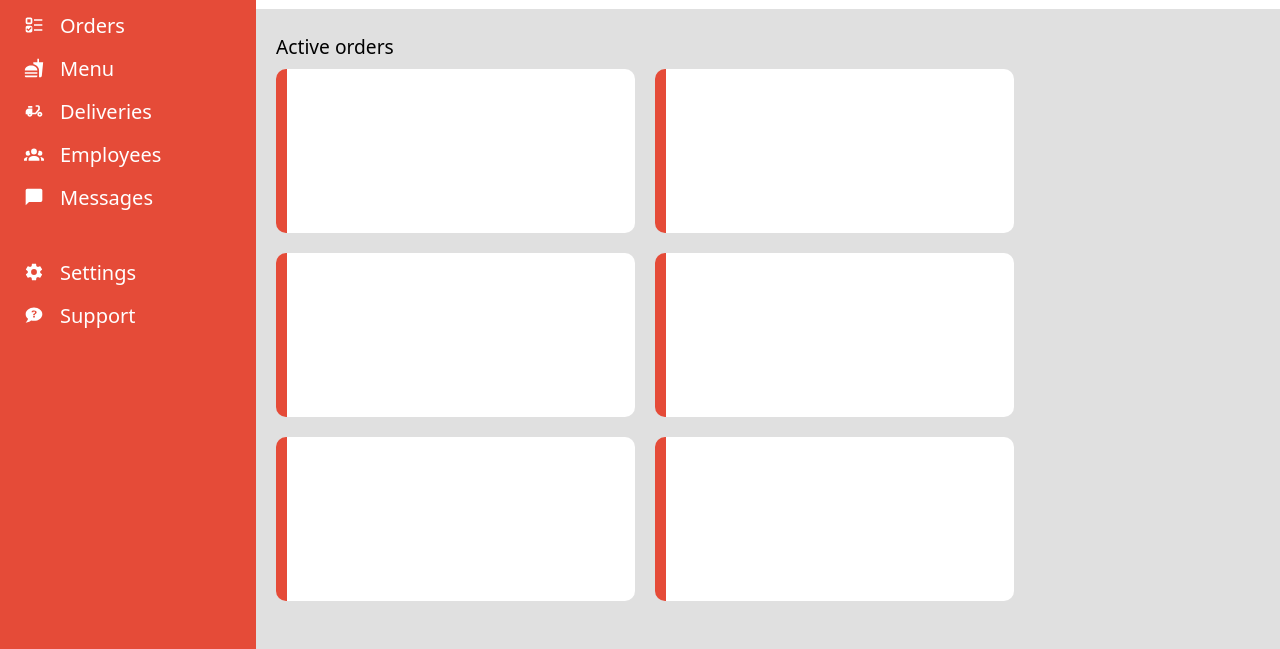
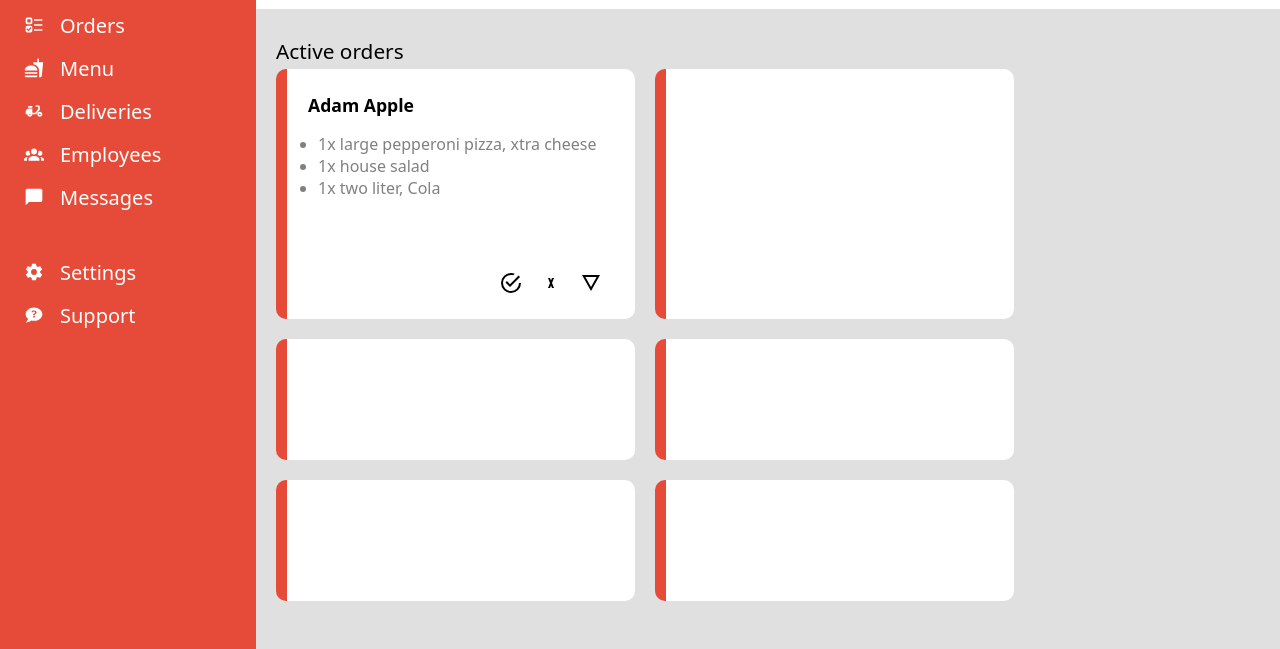
Before and after one commit to joeypizzas/odin-admin-dashboard, a plain HTML site: page index.html in a window 1280 px wide. Shown: the part 151-800 px from the top of the page. Drawn offline with Linux system fonts and the light colour scheme.

Commit message:
Styled first card

```diff
--- a/index.html
+++ b/index.html
@@ -85,12 +85,56 @@
             <div id="body-primary">
                 <div id="body-card-header" class="body-header">Active orders</div>
                 <div id="body-card-grid">
-                    <div class="body-card"></div>
-                    <div class="body-card"></div>
-                    <div class="body-card"></div>
-                    <div class="body-card"></div>
-                    <div class="body-card"></div>
-                    <div class="body-card"></div>
+                    <div class="body-card">
+                        <div class="card-text">
+                            <div class="card-header">Adam Apple</div>
+                            <ul class="card-order">
+                                <li>1x large pepperoni pizza, xtra cheese</li>
+                                <li>1x house salad</li>
+                                <li>1x two liter, Cola</li>
+                            </ul>
+                        </div>
+                        <div class="card-icon-row">
+                            <svg xmlns="http://www.w3.org/2000/svg" viewBox="0 0 24 24" class="card-icon"><path d="M20,12A8,8 0 0,1 12,20A8,8 0 0,1 4,12A8,8 0 0,1 12,4C12.76,4 13.5,4.11 14.2,4.31L15.77,2.74C14.61,2.26 13.34,2 12,2A10,10 0 0,0 2,12A10,10 0 0,0 12,22A10,10 0 0,0 22,12M7.91,10.08L6.5,11.5L11,16L21,6L19.59,4.58L11,13.17L7.91,10.08Z" /></svg>
+                            <svg xmlns="http://www.w3.org/2000/svg" viewBox="0 0 24 24" class="card-icon"><path d="M9,7L11,12L9,17H11L12,14.5L13,17H15L13,12L15,7H13L12,9.5L11,7H9Z" /></svg>
+                            <svg xmlns="http://www.w3.org/2000/svg" viewBox="0 0 24 24" class="card-icon"><path d="M6.38,6H17.63L12,16L6.38,6M3,4L12,20L21,4H3Z" /></svg>
+                        </div>
+                    </div>
+                    <div class="body-card">
+                        <div class="card-text">
+                            <div class="card-header"></div>
+                            <ul class="card-order"></ul>
+                        </div>
+                        <div class="card-icon-row"></div>
+                    </div>
+                    <div class="body-card">
+                        <div class="card-text">
+                            <div class="card-header"></div>
+                            <ul class="card-order"></ul>
+                        </div>
+                        <div class="card-icon-row"></div>
+                    </div>
+                    <div class="body-card">
+                        <div class="card-text">
+                            <div class="card-header"></div>
+                            <ul class="card-order"></ul>
+                        </div>
+                        <div class="card-icon-row"></div>
+                    </div>
+                    <div class="body-card">
+                        <div class="card-text">
+                            <div class="card-header"></div>
+                            <ul class="card-order"></ul>
+                        </div>
+                        <div class="card-icon-row"></div>
+                    </div>
+                    <div class="body-card">
+                        <div class="card-text">
+                            <div class="card-header"></div>
+                            <ul class="card-order"></ul>
+                        </div>
+                        <div class="card-icon-row"></div>
+                    </div>
                 </div>
             </div>
             <div id="body-secondary"></div>
--- a/style.css
+++ b/style.css
@@ -194,11 +194,12 @@ body {
 
 #body-card-header {
     grid-area: body-card-header;
+    align-self: center;
 }
 
 .body-header {
     font-weight: 500;
-    font-size: 1.2rem;
+    font-size: 1.3rem;
 }
 
 #body-card-grid {
@@ -211,6 +212,31 @@ body {
 .body-card {
     background: linear-gradient(to right, #E54B38 3%, white 3%);
     border-radius: 10px;
+    display: flex;
+    flex-direction: column;
+    padding: 1.5rem 2rem 1.5rem 2rem;
+    justify-content: space-between;
+}
+
+.card-header {
+    font-weight: 700;
+    font-size: 1.1rem;
+}
+
+.card-order {
+    padding-inline-start: 10px;
+    color: #808080;
+}
+
+.card-icon-row {
+    display: flex;
+    justify-content: end;
+    gap: 1rem;
+}
+
+.card-icon {
+    height: 1.5rem;
+    width: 1.5rem;
 }
 
 #body-secondary {
```
